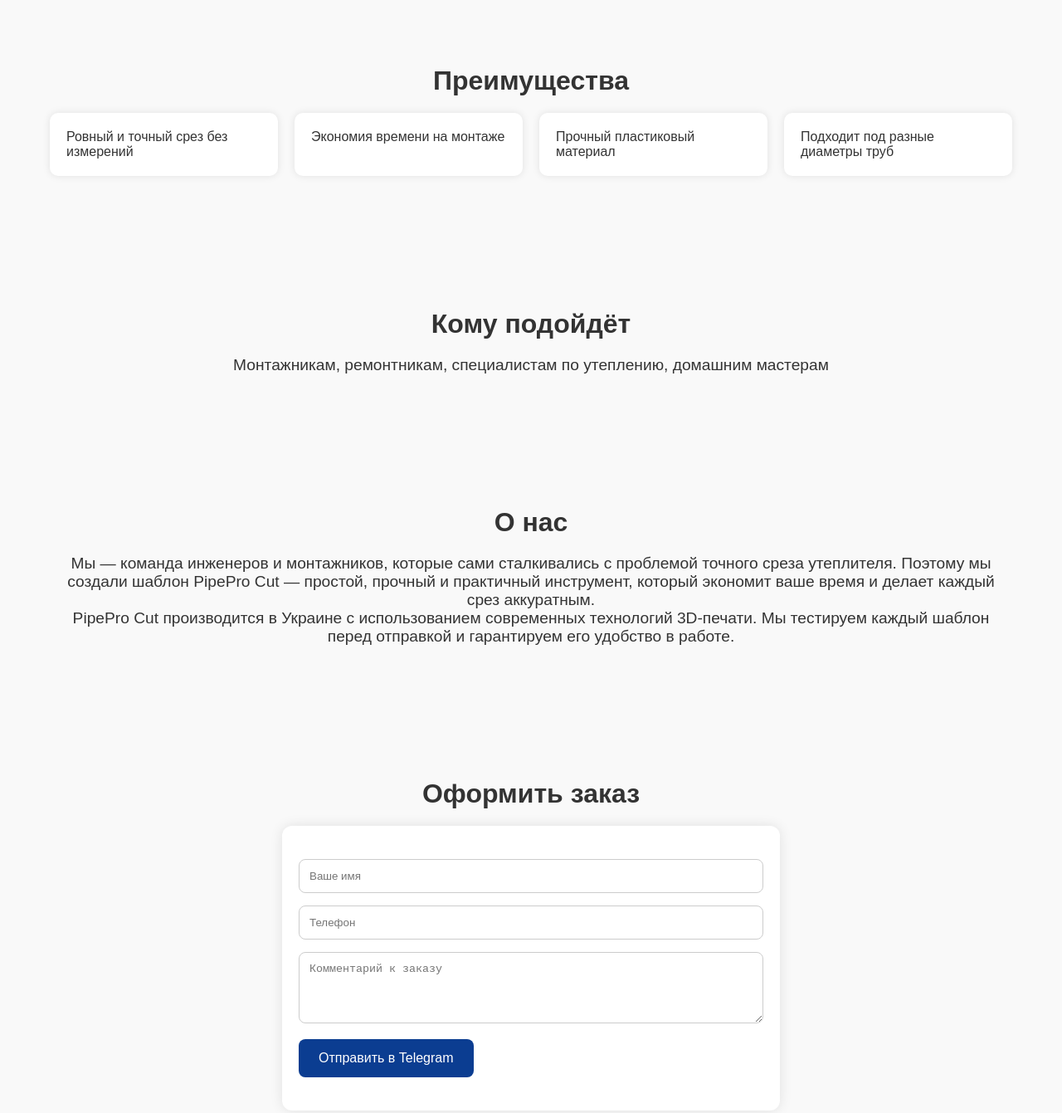
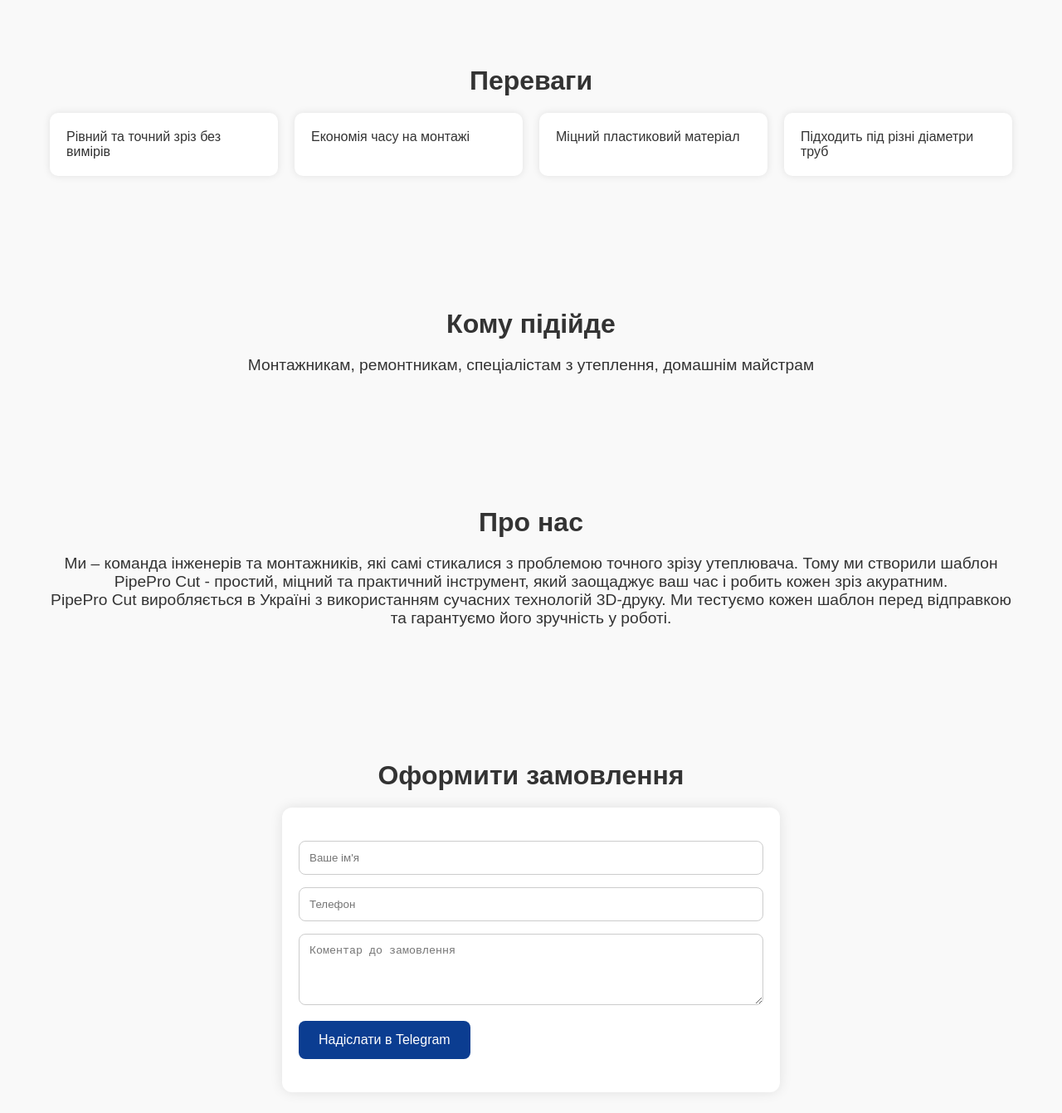
Before and after one commit to barin2010/PipePro-Cut, a plain HTML site: page landing.html in a window 1280 px wide. Shown: the part 780-2121 px from the top of the page at 83% size. Drawn offline with Linux system fonts and the light colour scheme.

Commit message:
translate

```diff
--- a/landing.html
+++ b/landing.html
@@ -4,14 +4,14 @@
 <head>
   <meta charset="UTF-8" />
   <meta name="viewport" content="width=device-width, initial-scale=1.0" />
-  <title>PipePro Cut — шаблоны для нарезки утеплителя</title>
+  <title>PipePro Cut - шаблоны для нарезки утеплителя</title>
 
 </head>
 <body>
   <header>
     <div class="container">
       <h1>PipePro Cut</h1>
-      <p>Идеальный шаблон для нарезки утеплителя труб. Быстро. Ровно. Удобно.</p>
+      <p>Ідеальний шаблон для нарізки утеплювача труб. Швидко. Рівне. Зручно.</p>
     </div>
   </header>
 
@@ -27,12 +27,12 @@
   <!-- Features -->
   <section class="features">
     <div class="container">
-      <h2>Преимущества</h2>
+      <h2>Переваги</h2>
       <ul>
-        <li>Ровный и точный срез без измерений</li>
-        <li>Экономия времени на монтаже</li>
-        <li>Прочный пластиковый материал</li>
-        <li>Подходит под разные диаметры труб</li>
+        <li>Рівний та точний зріз без вимірів</li>
+        <li>Економія часу на монтажі</li>
+        <li>Міцний пластиковий матеріал</li>
+        <li>Підходить під різні діаметри труб</li>
       </ul>
     </div>
   </section>
@@ -40,29 +40,30 @@
   <!-- Audience -->
   <section class="audience">
     <div class="container">
-      <h2>Кому подойдёт</h2>
-      <p>Монтажникам, ремонтникам, специалистам по утеплению, домашним мастерам</p>
+      <h2>Кому підійде</h2>
+      <p>Монтажникам, ремонтникам, спеціалістам з утеплення, домашнім майстрам</p>
     </div>
   </section>
 
   <!-- About us -->
   <section class="about">
     <div class="container">
-      <h2>О нас</h2>
-      <p>Мы — команда инженеров и монтажников, которые сами сталкивались с проблемой точного среза утеплителя. Поэтому мы создали шаблон PipePro Cut — простой, прочный и практичный инструмент, который экономит ваше время и делает каждый срез аккуратным.</p>
-      <p>PipePro Cut производится в Украине с использованием современных технологий 3D-печати. Мы тестируем каждый шаблон перед отправкой и гарантируем его удобство в работе.</p>
+      <h2>Про нас</h2>
+      <p>Ми – команда інженерів та монтажників, які самі стикалися з проблемою точного зрізу утеплювача. Тому ми створили шаблон PipePro Cut - простий, міцний та практичний інструмент, який заощаджує ваш час і робить кожен зріз акуратним.</p>
+      <p>PipePro Cut виробляється в Україні з використанням сучасних технологій 3D-друку.
+        Ми тестуємо кожен шаблон перед відправкою та гарантуємо його зручність у роботі.</p>
     </div>
   </section>
 
   <!-- Order Form -->
   <section class="order">
     <div class="container">
-      <h2>Оформить заказ</h2>
+      <h2>Оформити замовлення</h2>
       <form class="order-form" action="https://t.me/+IJnLA841-MI0MjQ6" method="get" target="_blank">
-        <input type="text" name="name" placeholder="Ваше имя" required />
+        <input type="text" name="name" placeholder="Ваше ім'я" required />
         <input type="tel" name="phone" placeholder="Телефон" required />
-        <textarea name="message" rows="4" placeholder="Комментарий к заказу"></textarea>
-        <button type="submit">Отправить в Telegram</button>
+        <textarea name="message" rows="4" placeholder="Коментар до замовлення"></textarea>
+        <button type="submit">Надіслати в Telegram</button>
       </form>
     </div>
   </section>
```
